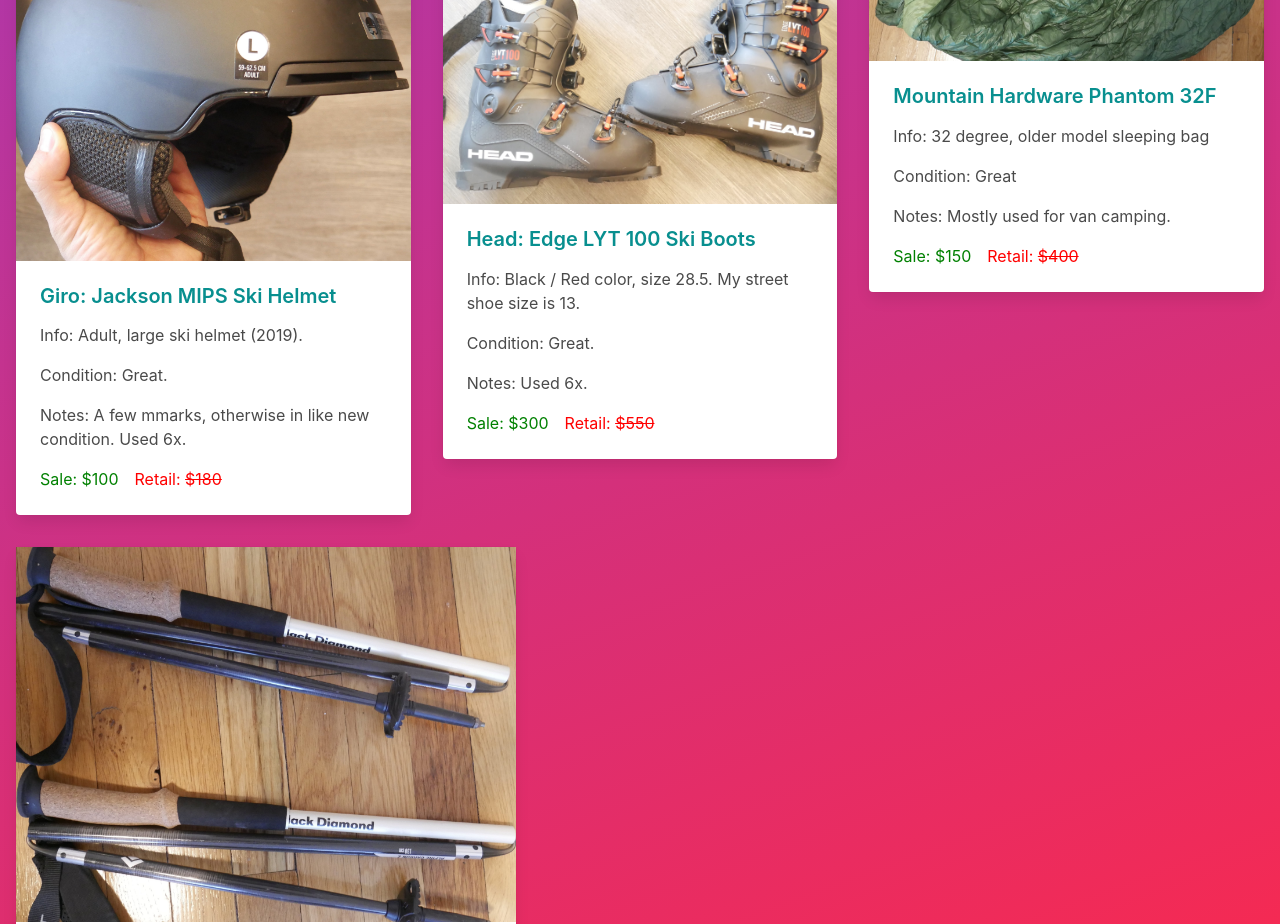
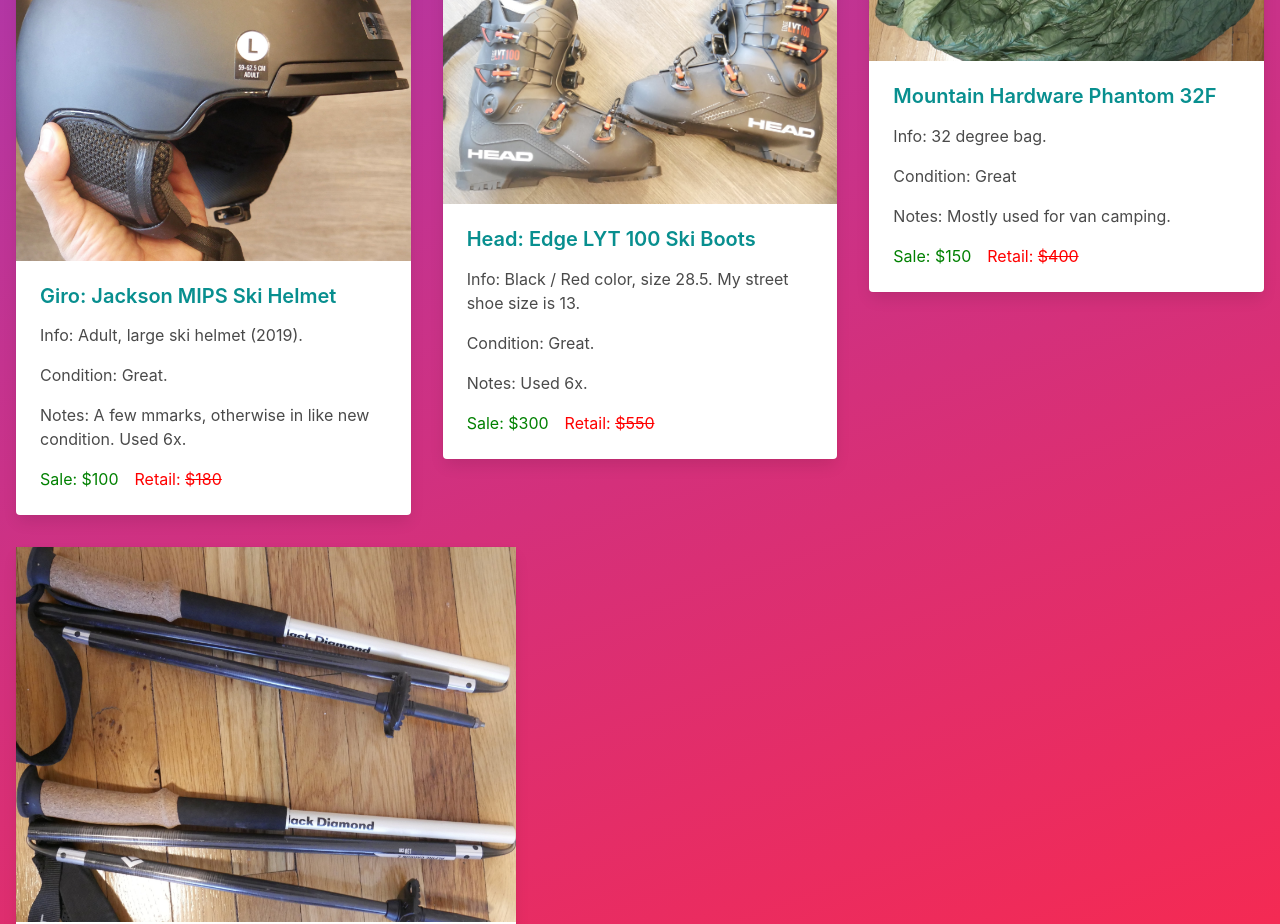
Before and after one commit to mountainsounds/second-wind, a Next.js app: page /winter in a window 1280 px wide. Shown: the part 1560-2484 px from the top of the page. Built offline with nearby package versions, Linux system fonts and the light colour scheme.

Commit message:
status change

```diff
--- a/data/winterItems.js
+++ b/data/winterItems.js
@@ -94,7 +94,7 @@
         image: mh30,
         link: 'https://www.mountainhardwear.com/p/phantom-30f%2F-1c-reg-1829401.html?dwvar_1829401_color=675&pos=5',
         name: 'Mountain Hardware Phantom 32F',
-        info: '32 degree, older model sleeping bag',
+        info: '32 degree bag.',
         condition: 'Great',
         notes: 'Mostly used for van camping.',
         salePrice: '$150',
```
